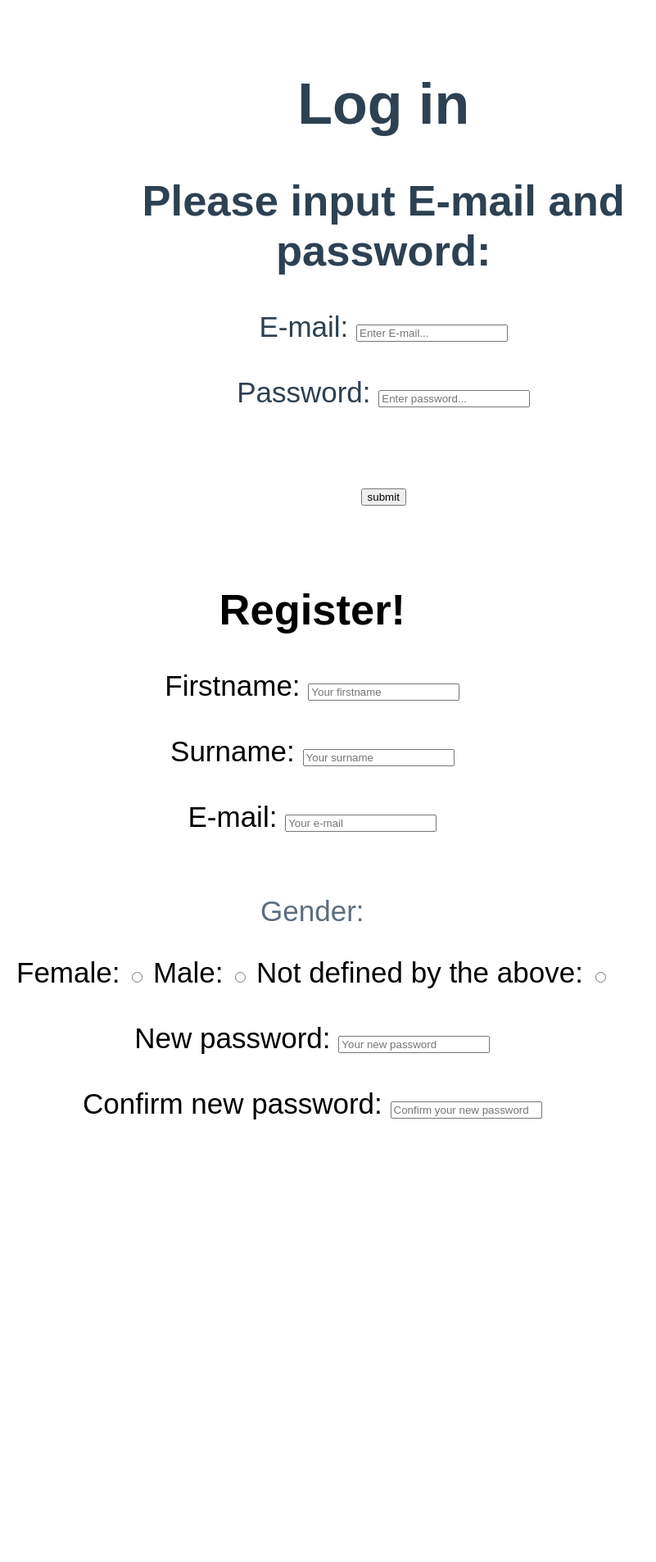
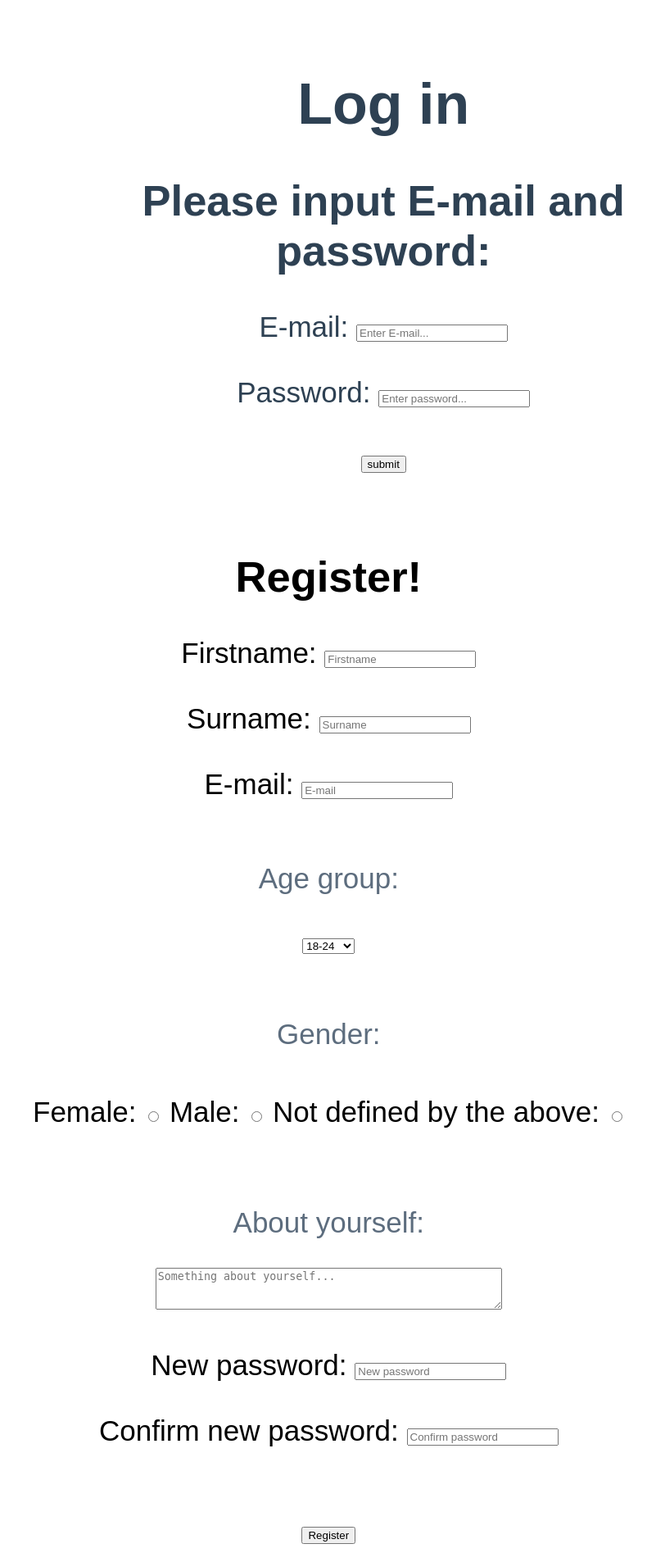
Before and after one commit to DAT250GRUPPEN/social, a Flask app: template atsocial/templates/login.html in a window 1280 px wide. Shown: the whole page at 82% size, without its empty margins (0-801 px from the left). Before the commit the page ends 1366 px from the top, so only its background shows below. Run offline with Flask 2, Linux system fonts and the light colour scheme; the template is opened without the code that fills it, so the values that code supplies are empty.

Commit message:
En liten uppdate før det pulles :) er kun endringer på login/register siden.

```diff
--- a/atsocial/templates/login.html
+++ b/atsocial/templates/login.html
@@ -17,7 +17,7 @@
             <label for="emailtag">E-mail:</label>
             <input id="emailtag" type="email" name="useremail" placeholder="Enter E-mail..."><br><br> <!--Det som tastes inn må inneholde en @-->
             <label for ="passtag">Password:</label>
-            <input id="passtag" type="password" name="" placeholder="Enter password..."><br><br><br><!--pasordet blir skjult-->
+            <input id="passtag" type="password" name="" placeholder="Enter password..."><br><br><!--pasordet blir skjult-->
             <input type="submit" name="" value="submit">
         </form>
         </a></li>
@@ -31,28 +31,41 @@
                 <h2>Register! <br></h2>
 
                 <label for="nametag">Firstname:</label>
-                <input id="nametag" type="firstname" name="username" placeholder="Your firstname"> <!--Det som tastes inn må inneholde en @-->
+                <input id="nametag" type="firstname" name="username" placeholder="Firstname"> <!--Det som tastes inn må inneholde en @-->
                 <br><br>
                 <label for="surnametag">Surname:</label>
-                <input id="surnametag" type="surname" name="usersurname" placeholder="Your surname"> <!--Det som tastes inn må inneholde en @-->
+                <input id="surnametag" type="surname" name="usersurname" placeholder="Surname"> <!--Det som tastes inn må inneholde en @-->
                 <br><br>
                 <label for="emailtag">E-mail:</label>
-                <input id="emailtag" type="email" name="useremail" placeholder="Your e-mail"> <!--Det som tastes inn må inneholde en @-->
+                <input id="emailtag" type="email" name="useremail" placeholder="E-mail"> <!--Det som tastes inn må inneholde en @-->
+                <br><br>
+                <p>Age group:</p> <!--kanskej legge inn en kalender-funskjon for å legge inn fødselsdato-->
+                <select name="age">
+                <option value="18-24">18-24</option>
+                <option value="25-34">25-34</option>
+                <option value="25-34">35-44</option>
+                <option value="25-34">45-100</option>
+                </select>
                 <br><br>
                 <p>Gender: </p>
-                <label for="female">Female:</label>
-                <input type="radio" id="female" type="gender" name="usergender" value="Your gender"> <!--Det som tastes inn må inneholde en @-->
-                <label for="male">Male:</label>
-                <input type="radio" id="male" type="gender" name="usergender" value="Your gender"><!--Det som tastes inn må inneholde en @-->
-                <label for="notdefined">Not defined by the above:</label>
-                <input type="radio" id="notdefined" type="gender" name="usergender" value="Your gender"> <!--Det som tastes inn må inneholde en @-->
+                <ul>
+                    <label for="female">Female:</label>
+                    <input type="radio" id="female" type="gender" name="usergender" value="Your gender"> <!--Det som tastes inn må inneholde en @-->
+                    <label for="male"> Male:</label>
+                    <input type="radio" id="male" type="gender" name="usergender" value="Your gender"><!--Det som tastes inn må inneholde en @-->
+                    <label for="notdefined">Not defined by the above:</label>
+                    <input type="radio" id="notdefined" type="gender" name="usergender" value="Your gender"> <!--Det som tastes inn må inneholde en @-->
+                </ul><br>
+                <label for="usertext"><p>About yourself:</p></label>
+                <textarea name="name" id="usertext" cols="50" rows="3" placeholder="Something about yourself..."></textarea>
                 <br><br>
                 <label for="newpasswordtag">New password:</label>
-                <input id="newpasswordtag" type="newpassword" name="usernewpassword" placeholder="Your new password"> <!--Det som tastes inn må inneholde en @-->
+                <input id="newpasswordtag" type="newpassword" name="usernewpassword" placeholder="New password"> <!--Det som tastes inn må inneholde en @-->
                 <br><br>
                 <label for="confirmpasswordtag">Confirm new password:</label>
-                <input id="confirmpasswordtag" type="confirmpassword" name="userconfirmpassword" placeholder="Confirm your new password"> <!--Det som tastes inn må inneholde en @-->
-
+                <input id="confirmpasswordtag" type="confirmpassword" name="userconfirmpassword" placeholder="Confirm password"> <!--Det som tastes inn må inneholde en @-->
+                <br><br><br>
+                <input type="submit" name="" value="Register">
             </form>
         </li>
     </ul>
```
